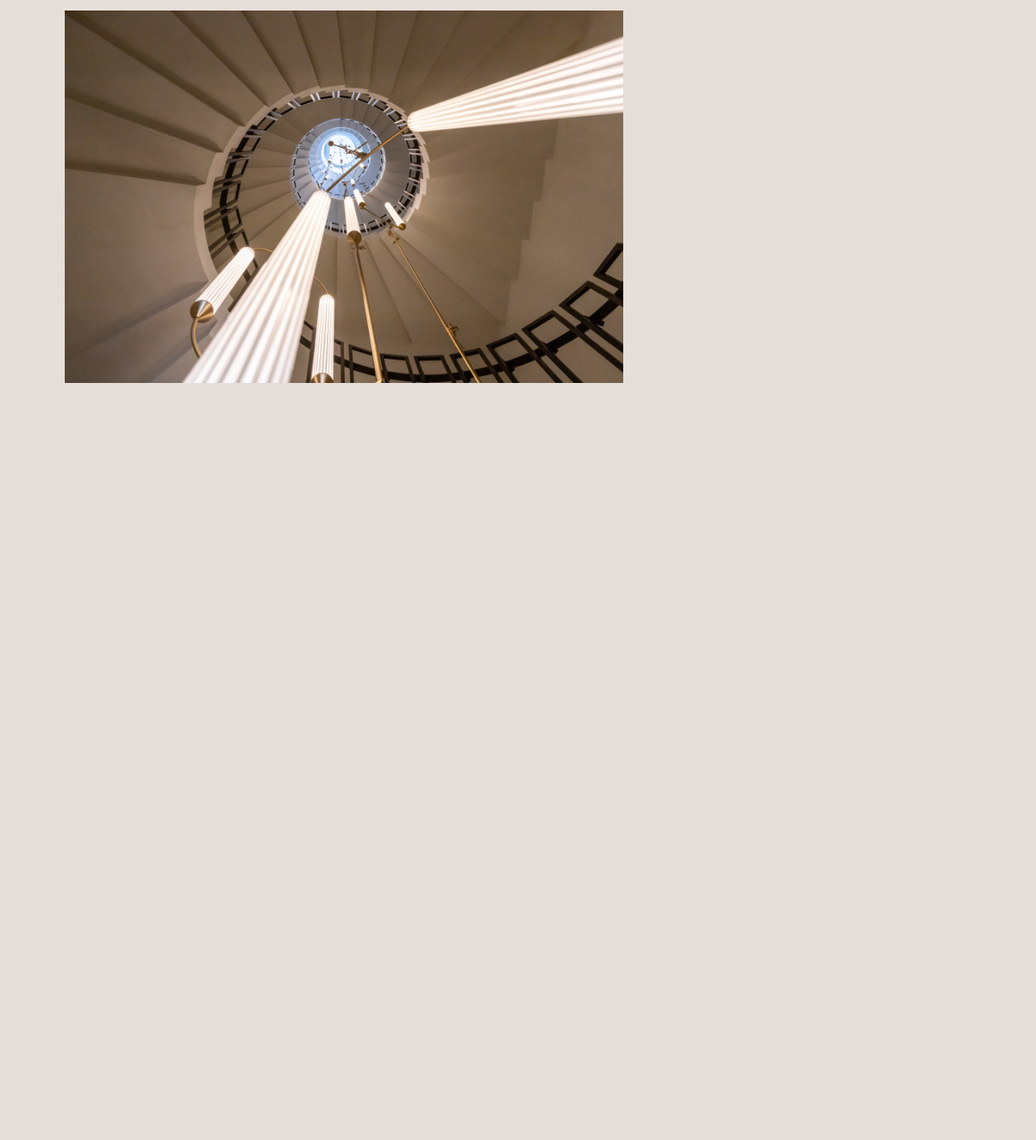
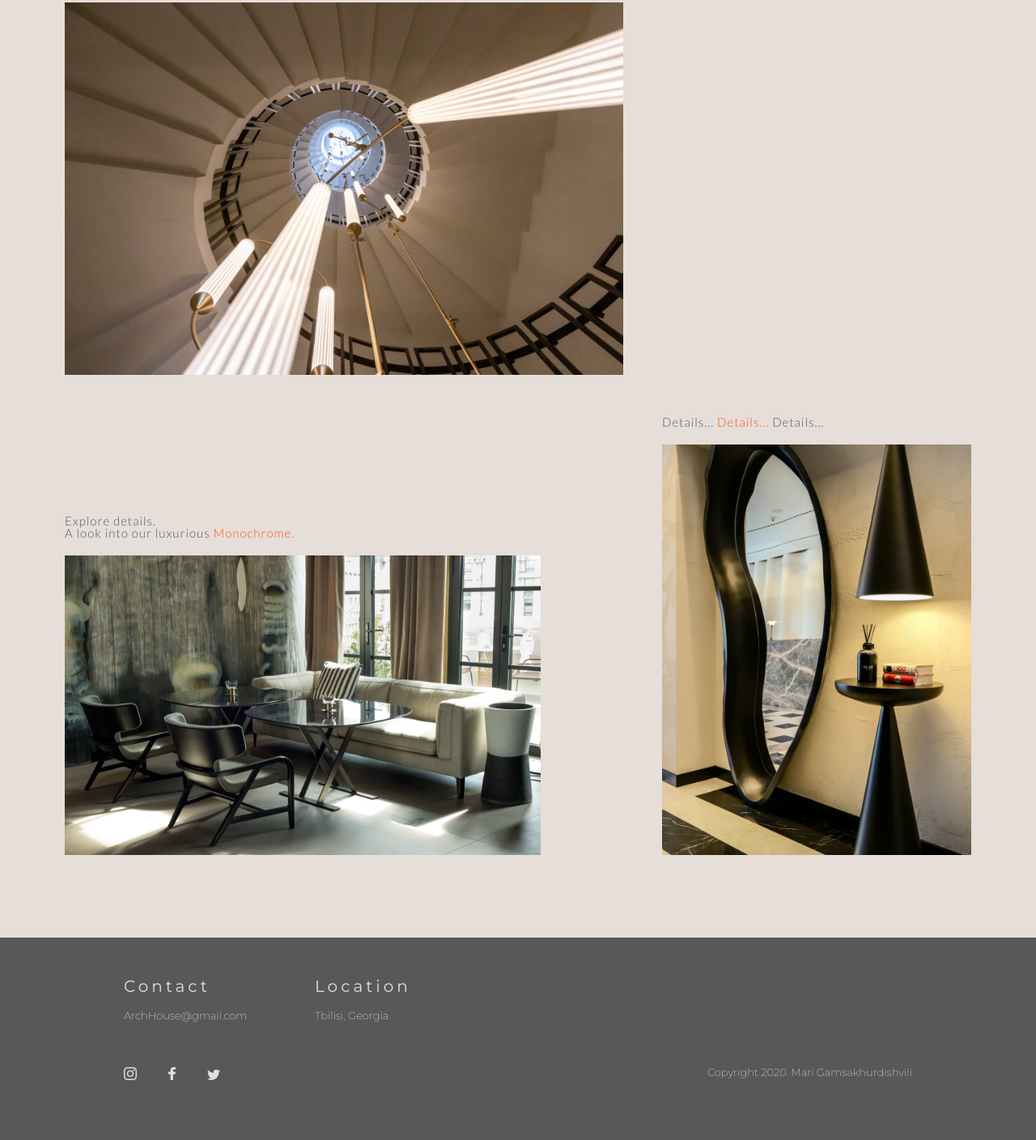
Before and after one commit to Maka-G/2-Final-Project-UniLab, a plain HTML site: page index.html in a window 1280 px wide. Shown: the part 2229-3637 px from the top of the page at 81% size. Before the commit the page ends 2705 px from the top, so only its background shows below. Drawn offline with Linux system fonts and the light colour scheme.

Commit message:
add section 5 and footer

```diff
--- a/css/style.css
+++ b/css/style.css
@@ -53,7 +53,7 @@ li a{
 	left: 80px;
 	top:400px;
 	bottom:
-	z-index: 9999;
+	z-index: 999999999;
 }
 span{
 	color: #FC5217;
@@ -164,8 +164,112 @@ span{
 /*section 4 */
 .img6{
 	float: left;
-	margin-top: 130px;
+	margin-top: 120px;
 	margin-left: 80px;
 }
 
 /*section 5 */
+.d-s5-1{
+	float: right;
+	margin-right: 80px;
+}
+.text7{
+	margin-top: 630px;
+	font-size: 15px;
+	font-family: 'Lato', sans-serif;
+	font-weight: 300;
+	color: #585858;
+	letter-spacing: 1px;
+	display: inline-block;
+}
+.img7{
+	margin-top: 20px;
+}
+.d-s5-2{
+	float: left;
+	margin-left: 80px;
+}
+.text8{
+	margin-top: 170px;
+	font-size: 15px;
+	font-family: 'Lato', sans-serif;
+	font-weight: 300;
+	color: #585858;
+	letter-spacing: 1px;
+	display: inline-block;
+}
+.img8{
+	margin-top: 20px;
+}
+
+/*footer*/
+.d-footer{
+	position: relative;
+	height: 250px;
+	width: 100%;
+	background-color: #585858;
+	margin-top: 1550px;
+}
+.footer-text{
+	position: absolute;
+	display: inline-block;
+	margin-top: 50px;
+	margin-left: 153px;
+	display: inline-block;
+}
+.f-contact{
+	display: block;;
+	font-size: 20px;
+	letter-spacing: 4px;
+	color: #E6DED8;
+	font-family: 'Montserrat', sans-serif;
+	font-weight: 400;
+	margin-bottom: 20px;
+}
+.f-mail{
+	display: block;
+	font-size: 13px;
+	color: #E6DED8;
+	font-family: 'Montserrat', sans-serif;
+	font-weight: 200;
+}
+.location-t{
+	display: inline-block;
+	position: absolute;
+	margin-top: 50px;
+	margin-left: 389px;
+}
+.f-location{
+	display: block;
+	font-size: 20px;
+	letter-spacing: 4px;
+	color: #E6DED8;
+	font-family: 'Montserrat', sans-serif;
+	font-weight: 400;
+	margin-bottom: 20px;
+}
+.f-city{
+	display: block;
+	font-size: 13px;
+	color: #E6DED8;
+	font-family: 'Montserrat', sans-serif;
+	font-weight: 200;
+}
+.fsoc-icons{
+	position: absolute;
+	margin-top: 160px;
+	margin-left: 153px;
+}
+.ficons{
+	padding-right: 35px;
+}
+.copyright{
+	position: absolute;
+	display: inline-block;
+	font-size: 13px;
+	color: #E6DED8;
+	font-family: 'Montserrat', sans-serif;
+	font-weight: 200;
+	margin-top: 160px;
+	margin-left: 874px;
+}
--- a/index.html
+++ b/index.html
@@ -104,8 +104,63 @@
 		</div>
 	</section>
 
+	<section>
+		<div>
+			<div class="d-s5-1">
+				<div class="text7">
+					<p>Details...<span> Details...</span> Details...</p>
+					<div class="img7"> <img src="img/img7.png" alt="Monograph"></div>
+				</div>
+
+			</div>
+			<div class="d-s5-2">
+				<div class="text8">
+					<p>Explore details.</p>
+					<p>A look into our luxurious <span>Monochrome.</span></p>
+					<div class="img8"> <img src="img/img8.png" alt="Monograph"></div>
+				</div>
+
+			</div>
+		</div>
+
+	</section>
+
 	<footer>
-
+		<div class="d-footer">
+				<div class="footer-text">
+					<h2 class="f-contact">
+						Contact
+					</h2>
+					<p class="f-mail">
+						ArchHouse@gmail.com
+					</p>
+				</div>
+				<div class="location-t">
+					<h2 class="f-location">
+						Location
+					</h2>
+					<p class="f-city">
+						Tbilisi, Georgia
+					</p>
+				</div>
+				<div class="fsoc-icons">
+					<a class="ficons" href="https://www.instagram.com/edgarberg/">
+						<img src="img/ig.svg">
+					</a>
+					<a  class="ficons" href="https://www.edgarberg.com/">
+						<img src="img/fb.svg">
+					</a>
+					<a  class="ficons" href="https://twitter.com/EDGARBERGcom">
+						<img src="img/tw.svg">
+					</a>
+				</div>
+				<div class="copyright">
+					<p >
+						Copyright 2020. Mari Gamsakhurdishvili
+					</p>
+				</div>
+				</div>
+			</div>
 	</footer>
 
 </body>
```
Also changed, not shown: img/fb.svg (added), img/ig.svg (added), img/img7.png (added), img/img8.png (added), img/tw.svg (added).
